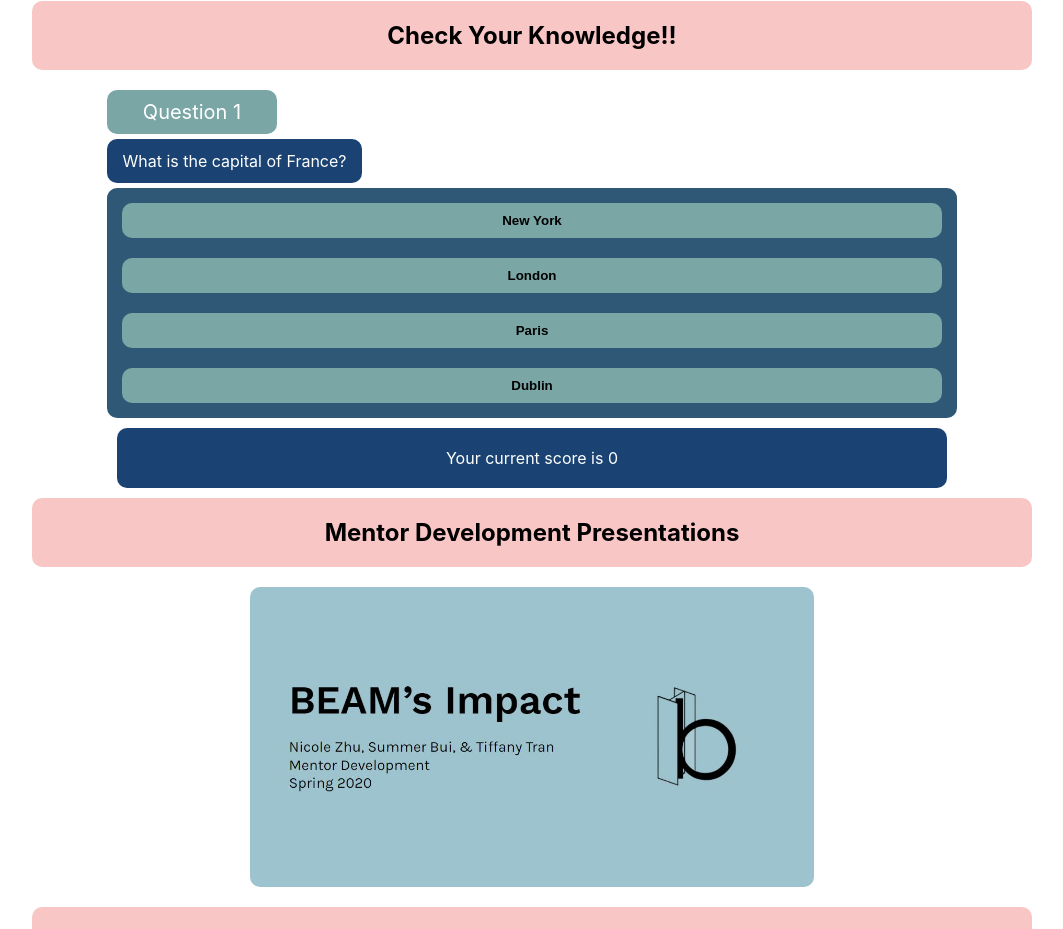
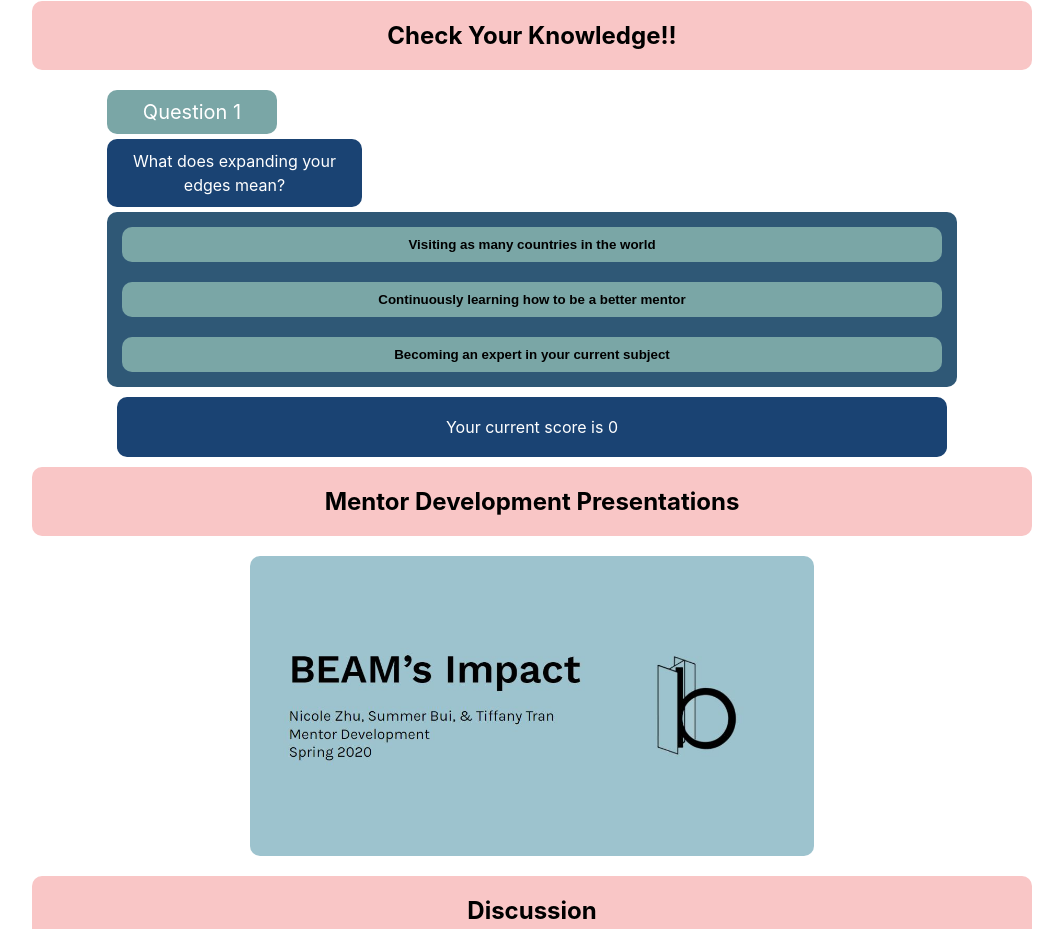
Before and after one commit to joyceyguo/beam-md-tool, a Next.js app: page /lessons/lesson2 in a window 1280 px wide. Shown: the part 1838-2767 px from the top of the page, without its empty margins (108-1171 px from the left). Built offline with nearby package versions, Linux system fonts and the light colour scheme.

Commit message:
Added lesson quiz

```diff
--- a/pages/lessons/lesson2.js
+++ b/pages/lessons/lesson2.js
@@ -12,47 +12,26 @@
 
 
 
-function lesson1() {
+function lesson2() {
 
 
 
     const questions = [
 		{
-			questionText: 'What is the capital of France?',
+			questionText: 'Which of these is not an example of the Pareto Principle?',
 			answerOptions: [
-				{ answerText: 'New York', isCorrect: false },
-				{ answerText: 'London', isCorrect: false },
-				{ answerText: 'Paris', isCorrect: true },
-				{ answerText: 'Dublin', isCorrect: false },
-			],
-		},
-		{
-			questionText: 'Who is CEO of Tesla?',
+				{ answerText: "You wear 20% of the clothes in your closet 80% of the time.", isCorrect: false },
+				{ answerText: '20% of society holds 80% of the wealth', isCorrect: false },
+				{ answerText: '20% of students got an 80% on their math test', isCorrect: true },
+				{ answerText: '80% of student achievement comes from 20% of the work that we do with them', isCorrect: false },
+            ],
+            questionText: 'What does expanding your edges mean?',
 			answerOptions: [
-				{ answerText: 'Jeff Bezos', isCorrect: false },
-				{ answerText: 'Elon Musk', isCorrect: true },
-				{ answerText: 'Bill Gates', isCorrect: false },
-				{ answerText: 'Tony Stark', isCorrect: false },
-			],
-		},
-		{
-			questionText: 'The iPhone was created by which company?',
-			answerOptions: [
-				{ answerText: 'Apple', isCorrect: true },
-				{ answerText: 'Intel', isCorrect: false },
-				{ answerText: 'Amazon', isCorrect: false },
-				{ answerText: 'Microsoft', isCorrect: false },
-			],
-		},
-		{
-			questionText: 'How many Harry Potter books are there?',
-			answerOptions: [
-				{ answerText: '1', isCorrect: false },
-				{ answerText: '4', isCorrect: false },
-				{ answerText: '6', isCorrect: false },
-				{ answerText: '7', isCorrect: true },
-			],
-		},
+				{ answerText: 'Visiting as many countries in the world', isCorrect: false },
+				{ answerText: 'Continuously learning how to be a better mentor', isCorrect: true },
+				{ answerText: 'Becoming an expert in your current subject', isCorrect: false }
+			]
+		}
 	];
 
 	const [currentQuestion, setCurrentQuestion] = useState(0);
@@ -184,4 +163,4 @@
 }
 
 // const fetcher = (url) => fetch(url).then((res) => res.json());
-export default lesson1
+export default lesson2
```
